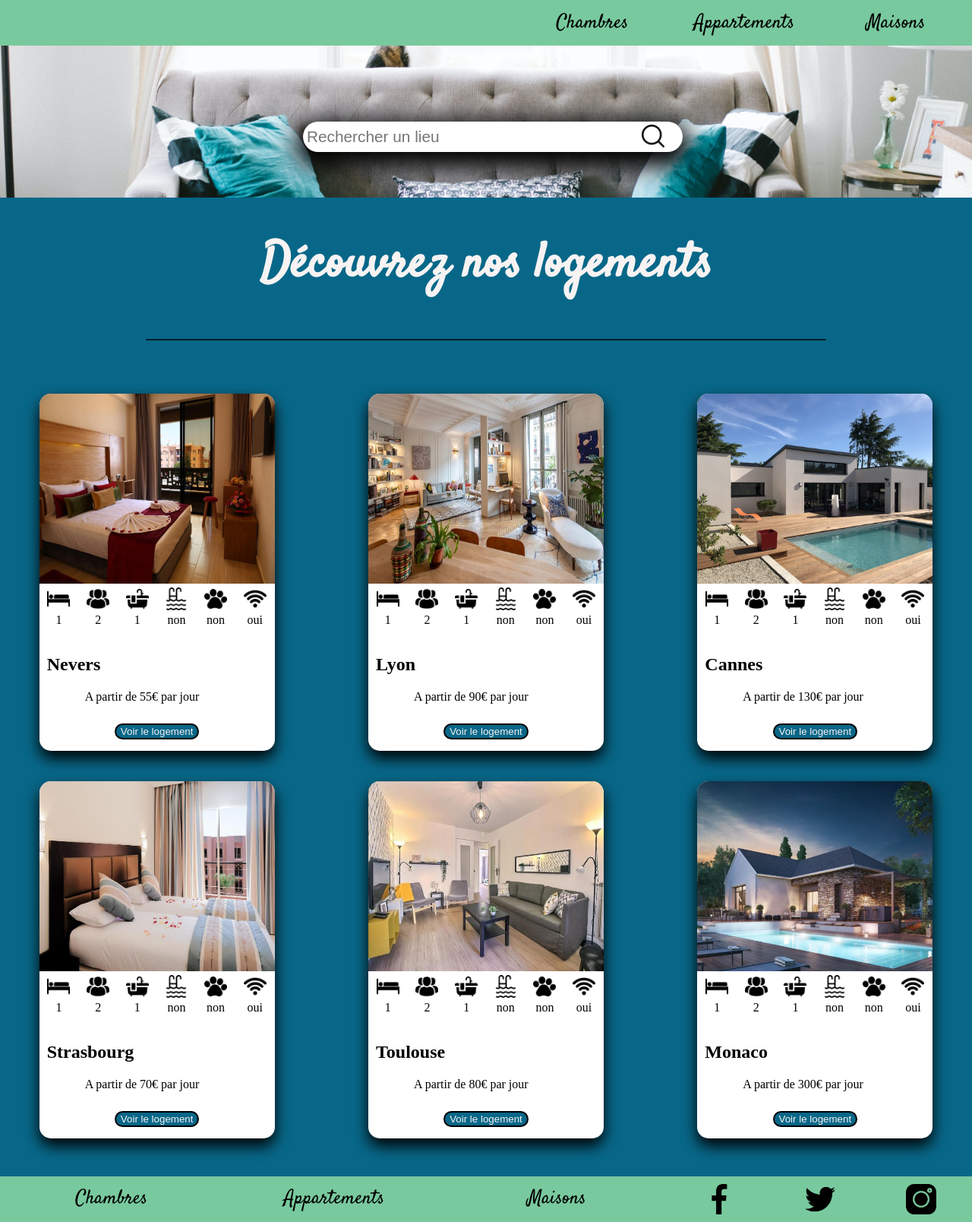
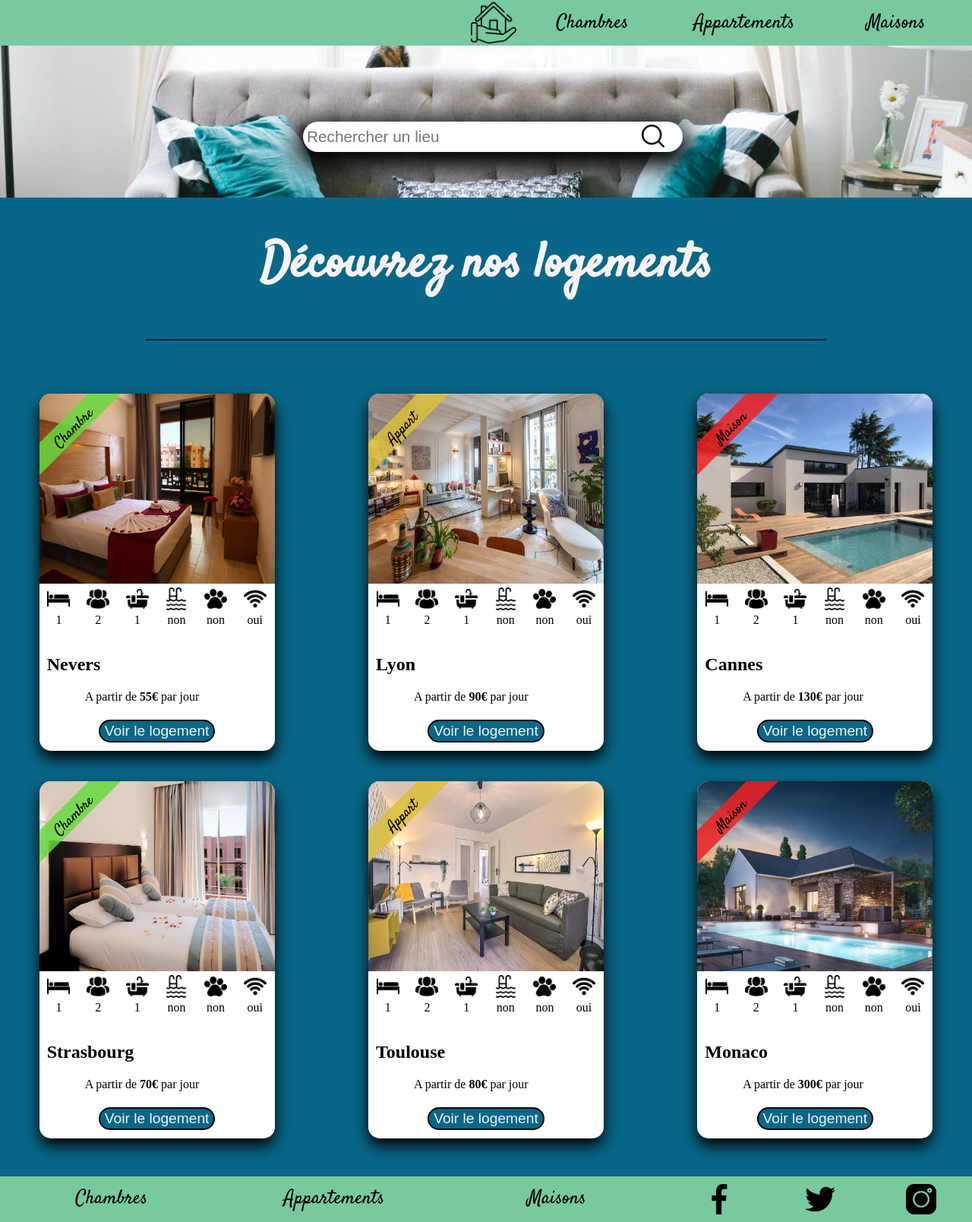
Before and after one commit to maxime-fleury/Gestions_Gites, a PHP site: page / in a window 1280 px wide. Shown: the whole page at 76% size. Run offline with PHP 8.4, Linux system fonts and the light colour scheme.

Commit message:
addpicturetitle

```diff
--- a/index.php
+++ b/index.php
@@ -4,6 +4,7 @@
     <meta charset="UTF-8">
     <meta http-equiv="X-UA-Compatible" content="IE=edge">
     <meta name="viewport" content="width=device-width, initial-scale=1.0">
+    <link rel="shortcut icon" href="img/house.png" type="image/x-icon">
     <link rel="stylesheet" href="style.css">
     <title>gites</title>
 </head>
@@ -12,8 +13,10 @@
 
         <header>
 
+
+
             <div class="head">
-
+                <div><img src="img/house.png" height="60px" width="60px"></div>
                 <button>Chambres</button>
                 <button>Appartements</button>
                 <button>Maisons</button>
@@ -51,7 +54,10 @@
 
                 <div class="gite">
                     <div class="photo">
+
                         <img src="img/gite1p1.jpg" height="250px" width="310px">
+                        <div class="chambre">Chambre</div>
+
                     </div>
                     <div class="logos">
                         <div class="logo"><img src="img/bed.png" height="30px" width="30px"><p>1</p></div>
@@ -63,7 +69,7 @@
 
                     </div>
 
-                    <div class="descript"><h2>Nevers</h2><p>A partir de 55€ par jour</p></div>
+                    <div class="descript"><h2>Nevers</h2><p>A partir de <b>55€</b> par jour</p></div>
                     <div class="zoom">
                         <button>Voir le logement</button>
                     </div>
@@ -74,6 +80,8 @@
                 <div class="gite">
                     <div class="photo">
                         <img src="img/gite2p1.jpg" height="250px" width="310px">
+                        <div class="appart">Appart</div>
+
                     </div>
                     <div class="logos">
                         <div class="logo"><img src="img/bed.png" height="30px" width="30px"><p>1</p></div>
@@ -85,7 +93,7 @@
 
                     </div>
 
-                    <div class="descript"><h2>Lyon</h2><p>A partir de 90€ par jour</p></div>
+                    <div class="descript"><h2>Lyon</h2><p>A partir de <b>90€</b> par jour</p></div>
                     <div class="zoom">
                         <button>Voir le logement</button>
                     </div>
@@ -96,6 +104,8 @@
                 <div class="gite">
                     <div class="photo">
                         <img src="img/gite3p1.jpg" height="250px" width="310px">
+                        <div class="maison">Maison</div>
+
                     </div>
                     <div class="logos">
                         <div class="logo"><img src="img/bed.png" height="30px" width="30px"><p>1</p></div>
@@ -107,7 +117,7 @@
 
                     </div>
 
-                    <div class="descript"><h2>Cannes</h2><p>A partir de 130€ par jour</p></div>
+                    <div class="descript"><h2>Cannes</h2><p>A partir de <b>130€</b> par jour</p></div>
                     <div class="zoom">
                         <button>Voir le logement</button>
                     </div>
@@ -118,6 +128,8 @@
                 <div class="gite">
                     <div class="photo">
                         <img src="img/gite4p1.jpg" height="250px" width="310px">
+                        <div class="chambre">Chambre</div>
+
                     </div>
                     <div class="logos">
                         <div class="logo"><img src="img/bed.png" height="30px" width="30px"><p>1</p></div>
@@ -129,7 +141,7 @@
 
                     </div>
 
-                    <div class="descript"><h2>Strasbourg</h2><p>A partir de 70€ par jour</p></div>
+                    <div class="descript"><h2>Strasbourg</h2><p>A partir de <b>70€</b> par jour</p></div>
                     <div class="zoom">
                         <button>Voir le logement</button>
                     </div>
@@ -140,6 +152,8 @@
                 <div class="gite">
                     <div class="photo">
                         <img src="img/gite5p1.jpg" height="250px" width="310px">
+                        <div class="appart">Appart</div>
+
                     </div>
                     <div class="logos">
                         <div class="logo"><img src="img/bed.png" height="30px" width="30px"><p>1</p></div>
@@ -151,7 +165,7 @@
 
                     </div>
 
-                    <div class="descript"><h2>Toulouse</h2><p>A partir de 80€ par jour</p></div>
+                    <div class="descript"><h2>Toulouse</h2><p>A partir de <b>80€</b> par jour</p></div>
                     <div class="zoom">
                         <button>Voir le logement</button>
                     </div>
@@ -162,6 +176,8 @@
                 <div class="gite">
                     <div class="photo">
                         <img src="img/gite6p1.jpg" height="250px" width="310px">
+                        <div class="maison">Maison</div>
+
                     </div>
                     <div class="logos">
                         <div class="logo"><img src="img/bed.png" height="30px" width="30px"><p>1</p></div>
@@ -173,7 +189,7 @@
 
                     </div>
 
-                    <div class="descript"><h2>Monaco</h2><p>A partir de 300€ par jour</p></div>
+                    <div class="descript"><h2>Monaco</h2><p>A partir de <b>300€</b> par jour</p></div>
                     <div class="zoom">
                         <button>Voir le logement</button>
                     </div>
--- a/style.css
+++ b/style.css
@@ -6,9 +6,9 @@
 --color2 : #79c99e;
 --color3 : rgba(0, 0, 0, 0.678);
 --color4 : rgb(247, 243, 243);
---color5 : #67DA3F;
---color6 : #DAC13F;
---color7 : #F02121;
+--color5 : #66da3fd5;
+--color6 : #dac03fdc;
+--color7 : #f02121d7;
 }
 
 * {
@@ -43,6 +43,10 @@ header{
     justify-content: flex-end;
     align-items: center;
     background-color: var(--color2);
+}
+.head img {
+    display: flex;
+    justify-content: flex-start;
 }
 
 .head button{
@@ -150,7 +154,54 @@ hr{
 .photo img {
     border-top-left-radius:15px;
     border-top-right-radius: 15px;
+
 }
+.chambre {
+    position: relative;
+    width: 150px;
+    height: 30px;
+    background-color: var(--color5);
+    margin-top:-226px;
+    margin-left: -32px;
+    display: flex;
+    justify-content: center;
+    padding: 5px;
+    transform: rotate(-45deg);
+    font-size: 1.2em;
+    font-family: 'Satisfy', cursive;
+}
+.appart {
+    position: relative;
+    width: 150px;
+    height: 30px;
+    background-color: var(--color6);
+    margin-top:-226px;
+    margin-left: -32px;
+    display: flex;
+    justify-content: center;
+    padding: 5px;
+    transform: rotate(-45deg);
+    font-size: 1.2em;
+    font-family: 'Satisfy', cursive;
+}
+.maison {
+    position: relative;
+    width: 150px;
+    height: 30px;
+    background-color: var(--color7);
+    margin-top:-226px;
+    margin-left: -32px;
+    display: flex;
+    justify-content: center;
+    padding: 5px;
+    transform: rotate(-45deg);
+    font-size: 1.2em;
+    font-family: 'Satisfy', cursive;
+}
+.photo {
+    overflow: hidden;
+}
+
 .logos {
     display: flex;
     justify-content: space-around;
@@ -186,8 +237,11 @@ hr{
     border-radius: 15px;
     background-color: var(--color1);
     color: var(--color4);
-    margin-top: 10px;
+    margin-top: 5px;
     border: 2px solid black;
+    cursor: pointer;
+    height:30px;
+    font-size: 1.2em;
 
 }
 
```
